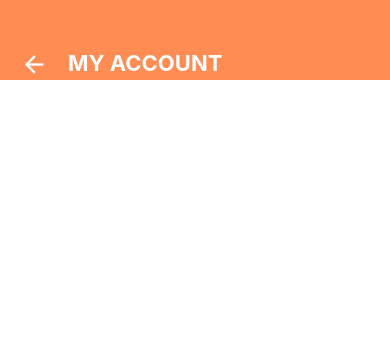
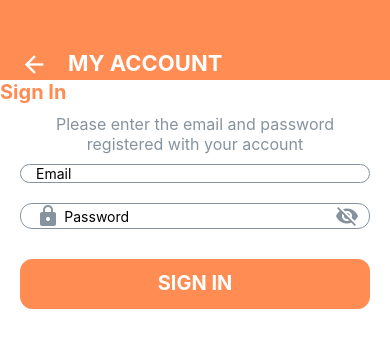
Before and after one commit to zeenayouhan/FoodDeliveryApp, a React Native app in the folder hungryme/: screen / in a window 390 px wide. Shown: the top 348 px of the page. Built offline with nearby package versions, Linux system fonts and the light colour scheme.

Commit message:
added login page

```diff
--- a/hungryme/App.js
+++ b/hungryme/App.js
@@ -1,7 +1,8 @@
 import React from "react";
 import {View, Text, StyleSheet, StatusBar}  from 'react-native';
-import Header from "./src/components/Header";
+
 import { colors } from "./src/global/styles";
+import SignInScreen from "./src/screens/authScreens/signInScreen";
 
 
 export default function App(){
@@ -11,12 +12,13 @@ export default function App(){
       barStyle="light-content"
       backgroundColor= {colors.statusbar}
       />
-    <Header title="MY ACCOUNT"/>
+      <SignInScreen/>
+
     </View>
   )
 
 }
 
 const styles = StyleSheet.create({
-  container: {flex: '1'}
+  container: {flex: 1}
 })
--- a/hungryme/src/components/Header.js
+++ b/hungryme/src/components/Header.js
@@ -4,13 +4,13 @@ import {icon} from 'react-native-elements';
 import { Icon } from "react-native-elements/dist/icons/Icon";
 import{colors, parameters} from '../global/styles'
 
-const Header = (props) =>{
+export default function Header({title, type}){
     return(
     <View style = {styles.header}>
         <View style={{marginLeft:20 ,marginTop:50}}>
             <Icon
             type="material-community"
-            name = "arrow-left"
+            name = {type}
             color={colors.headerText}
             size={28}
             onPress={()=>{}}
@@ -19,7 +19,7 @@ const Header = (props) =>{
         </View>
 
         <View style={{marginLeft:20 ,marginTop:50}}>
-                <Text style={styles.headerText}>{props.title}</Text>
+                <Text style={styles.headerText}>{title}</Text>
         </View>
 
     </View>);
@@ -44,5 +44,3 @@ const styles = StyleSheet.create(
         }
     }
 )
-
-export default Header;
--- a/hungryme/src/global/styles.js
+++ b/hungryme/src/global/styles.js
@@ -13,5 +13,31 @@ export const colors = {
 
 export const parameters = {
     headerHeight : 80,
+    styledButton:{
+        backgroundColor: "#ff8c52",
+        alignContent:"center",
+        justifycontent:"center",
+        borderRadius: 12,
+        borderWidth: 1,
+        borderColor: '#ff8c52',
+        height: 50,
+        paddingHorizontal: 20,
+        width:'100%',
+
+
+    },
+    buttonTitle:{
+        color:"white",
+        fontSize: 20,
+        fontWeight: "bold",
+        alignItems:"center",
+        justifyContent:"center",
+        marginTop: -3
+
+    }
 
 }
+
+export const titleText = {
+    color: "#000000"
+}
--- /dev/null
+++ b/hungryme/src/screens/authScreens/signInScreen.js
@@ -0,0 +1,115 @@
+import React,{useState, useRef} from "react";
+import {View, Text, StyleSheet, Dimensions, TextInput } from 'react-native';
+import Header from "../../components/Header";
+import {icon} from 'react-native-elements';
+import { Icon } from "react-native-elements/dist/icons/Icon";
+import{colors, parameters} from '../../global/styles';
+import { titleText } from "../../global/styles";
+import * as Animatable from "react-native-animatable";
+import { Button } from "react-native-elements/dist/buttons/Button";
+
+export default function SignInScreen(){
+
+    const[textInput2Focused, setTextInput2Focused] = useState(false);
+    const textInput1 = useRef(1);
+    const textInput2 = useRef(2);
+
+    return(
+        <View style={styles.container}>
+            <Header title="MY ACCOUNT" type="arrow-left"/>
+            <View>
+                <Text style={styles.title} >Sign In</Text>
+
+            </View>
+            <View style={{alignItems:"center", marginTop:10}}>
+                <Text style={styles.text1}>Please enter the email and password</Text>
+                <Text style={styles.text1}>registered with your account</Text>
+            </View>
+            <View style={{marginTop:10}}>
+                <View>
+                    <TextInput
+                    style={styles.TextInput1}
+                    placeholder="Email"
+                    ref={textInput1}/>
+                </View>
+                <View style={styles.TextInput2}>
+                <Animatable.View animation={textInput2Focused? "":"fadeInLeft"} duration={400}>
+                    <Icon
+                    name="lock"
+                    iconStyle={{color:colors.grey3}}
+                    type="material"
+                    />
+
+                </Animatable.View>
+                <TextInput
+                    style={{width:"80%"}}
+                    placeholder="Password"
+                    ref={textInput2}
+                    onFocus={()=>{
+                        setTextInput2Focused(false)
+                    }}
+                    onBlur={()=>{
+                        setTextInput2Focused(true)
+                    }}/>
+                <Animatable.View animation={textInput2Focused? "":"fadeInLeft"} duration={400}>
+                <Icon
+                    name="visibility-off"
+                    iconStyle={{color:colors.grey3}}
+                    type="material"
+                    style={{marginRight:10}}
+
+                    />
+
+                </Animatable.View>
+                </View>
+            </View>
+            <View style={{marginHorizontal:20, marginVertical:30}}>
+                <Button
+                title="SIGN IN"
+                buttonStyle = {parameters.styledButton}
+                titleStyle = {parameters.buttonTitle}
+                />
+
+            </View>
+
+        </View>
+
+    );
+}
+
+const styles = StyleSheet.create({
+    container:{
+        flex: 1
+    },
+    text1:{
+        color: colors.grey3,
+        fontSize: 16
+
+    },
+
+    TextInput1:{
+        borderWidth: 1,
+        borderColor:"#86939e",
+        marginHorizontal:20,
+        borderRadius: 12,
+        marginBottom: 20,
+        paddingLeft: 15
+
+    },
+    TextInput2:{
+        borderWidth:1,
+        borderRadius:12,
+        marginHorizontal: 20,
+        borderColor: "#86939e",
+        flexDirection:"row",
+        justifyContent:"space-between",
+        alignContent:"center",
+        alignItems:"center",
+        paddingLeft: 15
+    },
+    title :{
+        color:"#ff8c52",
+        fontSize :20,
+        fontWeight:"bold"
+    }
+})
```
Also changed, not shown: 4 other files (tests, documents, lock files or other folders).
